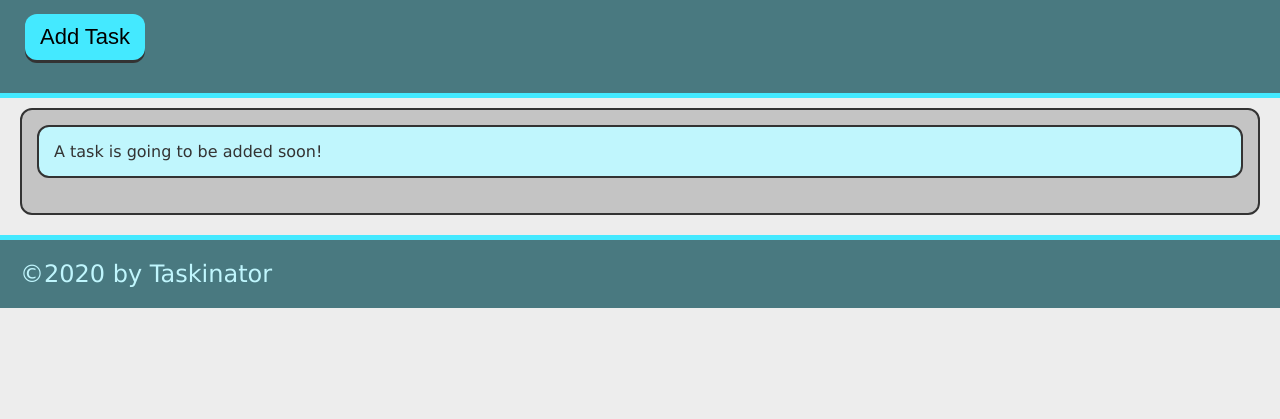
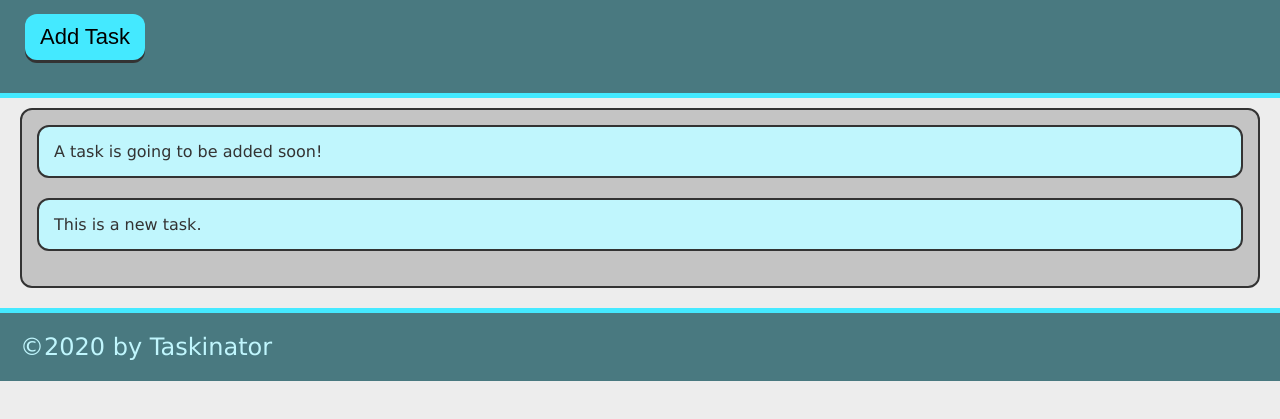
Before and after one commit to jcode5577/Taskinator, a plain HTML site: page index.html in a window 1280 px wide. Both pictures are taken after a click on the button "Add Task". Shown: the part 115-534 px from the top of the page. Drawn offline with Linux system fonts and the light colour scheme.

Commit message:
add ability to add task

```diff
--- a/assets/js/script.js/script.js
+++ b/assets/js/script.js/script.js
@@ -0,0 +1,11 @@
+var buttonEl = document.querySelector("#save-task");
+var tasksToDoEl = document.querySelector("#tasks-to-do");
+
+var createTaskHandler = function() {
+  var listItemEl = document.createElement("li");
+  listItemEl.className = "task-item";
+  listItemEl.textContent = "This is a new task.";
+  tasksToDoEl.appendChild(listItemEl);
+  };
+
+buttonEl.addEventListener("click", createTaskHandler);
--- a/index.html
+++ b/index.html
@@ -13,11 +13,11 @@
   <header>
     <h1 class="page-title">Taskinator</h1>
     <p>Click Button below and add a new task!</p>
-    <Button class="btn">Add Task</Button>
+    <Button class="btn" id="save-task">Add Task</Button>
   </header>
   <main class="page content">
     <section class="task-list-wrapper">
-      <ul class="task-list">
+      <ul class="task-list" id="tasks-to-do">
         <li class="task-item">A task is going to be added soon!</li>
       </ul>
     </section>
```
